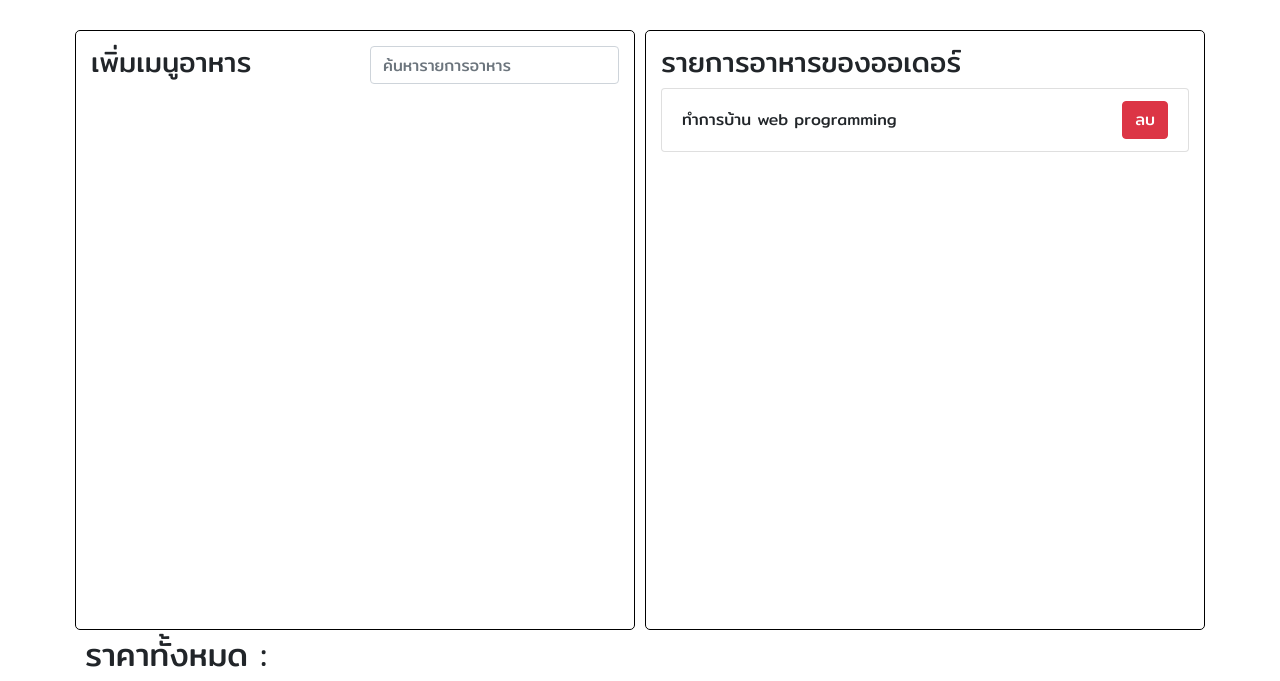
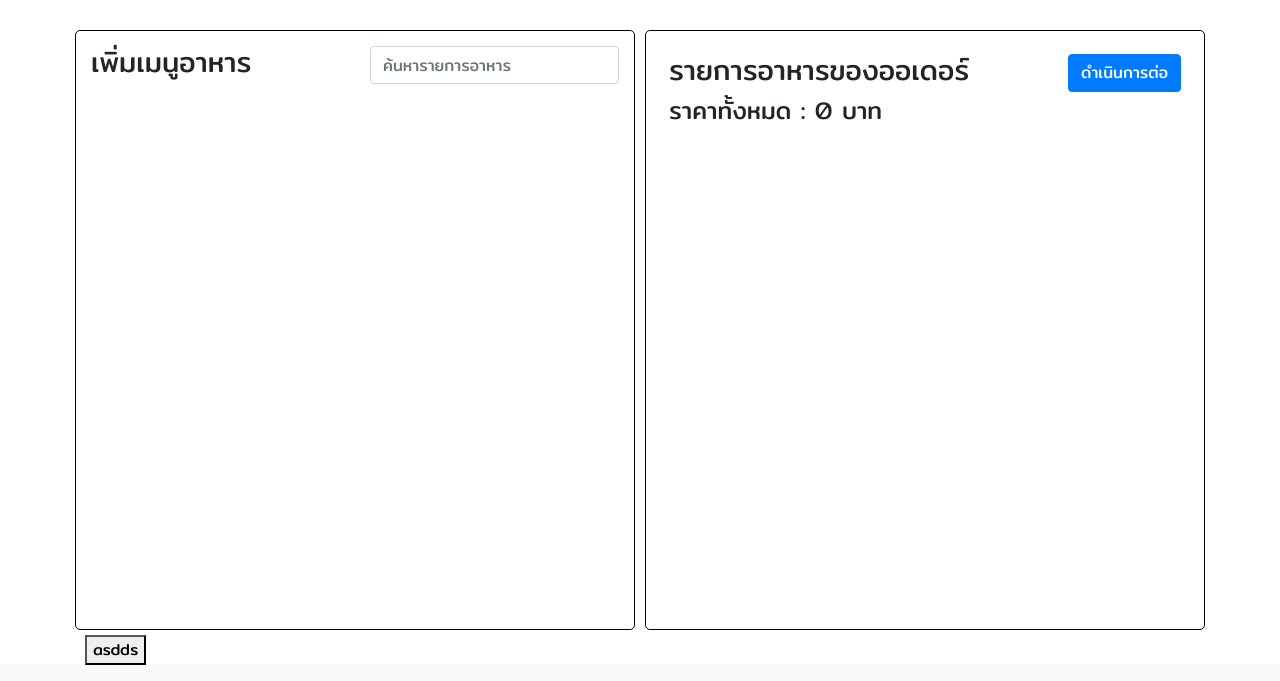
Before and after one commit to poohcid/Qlunch, a Django app: template work_in/templates/work_in/addfood.html in a window 1280 px wide. Shown: the part 159-840 px from the top of the page. Run offline with Django 3.2, Linux system fonts and the light colour scheme; the template is opened without the code that fills it, so the values that code supplies are empty; some libraries are stand-ins or nearby versions.

Commit message:
Update addfood.html

```diff
--- a/work_in/templates/work_in/addfood.html
+++ b/work_in/templates/work_in/addfood.html
@@ -28,7 +28,8 @@
             <li class="list-group-item d-flex justify-content-between align-items-center bd-highlight">
                 <div class="foodname p-1 flex-grow-1 bd-highlight">{{ f.name }}</div>
                 <div class="p-1 bd-highlight alert alert-primary m-0">{{ f.price }} บาท</div>
-                <div class="p-1 bd-highlight"> <button type="button" class="btn btn-success" onclick="addtoOrder(this)" value="{{ f.name }}">
+                <div class="p-1 bd-highlight"> <button type="button" class="btn btn-success" onclick="addtoOrder(this)"
+                        value="{{ f.name }}">
                         เพิ่ม
                     </button></div>
             </li>
@@ -37,59 +38,68 @@
     </div>
 
 
-    <div class="col-md todolist overflow-auto">
-        <h3>รายการอาหารของออเดอร์</h3>
+    <div class="col-md todolist overflow-auto ">
         <form action="">
-        <ul id="foodorder" class="list-group">
-            <li class="list-group-item d-flex justify-content-between align-items-center">
-                ทำการบ้าน web programming
-                <button type="button" class="btn btn-danger" onclick="deleteMenu(this)">
-                    ลบ
-                </button>
-            </li>
-        </ul>
+        <div class="d-flex bd-highlight">
+            <div class="p-2 w-100 bd-highlight">
+                <h3>รายการอาหารของออเดอร์</h3>
+                <h4>ราคาทั้งหมด : 0 บาท</h4>
+            </div>
+            <div class="p-2 flex-shrink-1 bd-highlight">
+                <input class="btn btn-primary" type="submit" name="" id="" value="ดำเนินการต่อ">
+            </div>
+        </div>
+            <ul id="foodorder" class="list-group">
+            </ul>
         </form>
     </div>
 
 </div>
 
-<div class="row">
-    <div class="col">
-        <h2>ราคาทั้งหมด : </h2>
-    </div>
-</div>
-
 <script>
     var total_price = 0;
     var count = 1
+
     function addtoOrder(list) {
         var order_ul = document.querySelectorAll("#foodorder > li")
         var have_menu = false
 
-        for(i=0;i<order_ul.length;i++){
-            if(list.value == order_ul[i].firstChild.textContent){
+        for (i = 0; i < order_ul.length; i++) {
+            if (list.value == order_ul[i].firstChild.textContent) {
                 num = order_ul[i].firstChild.nextSibling.value
                 order_ul[i].firstChild.nextSibling.value = parseInt(num) + 1
-
                 have_menu = true
             }
         }
-        if(have_menu == false){
+        if (have_menu == false) {
             ul = document.querySelector("#foodorder")
             li = document.createElement("li")
             li.className = "list-group-item d-flex justify-content-between align-items-center"
-            li.innerHTML = '<div class="foodname p-1 flex-grow-1 bd-highlight">'+list.value+'</div>'
-            li.innerHTML = li.innerHTML+'<input class="amount'+count+' form-control" style="width: 60px; margin-right: 10px;" type="number" value="1" min="0" max="999"/>'
-            li.innerHTML = li.innerHTML+'<button type="button" class="btn btn-danger" onclick="deleteMenu(this)">ลบ</button>'
+            li.innerHTML = '<div class="foodname p-1 flex-grow-1 bd-highlight">' + list.value + '</div>'
+            li.innerHTML = li.innerHTML + '<input class="amount' + count +
+                ' form-control" style="width: 60px; margin-right: 10px;" type="number" value="1" min="0" max="999"/>'
+            li.innerHTML = li.innerHTML +
+                '<button type="button" class="btn btn-danger" onclick="deleteMenu(this)">ลบ</button>'
             ul.appendChild(li)
-            count = count+1
+            count = count + 1
         }
     }
-    function deleteMenu(menuname){
+
+    function deleteMenu(menuname) {
         menuname.parentNode.remove()
+    }
+
+    function calculate(){
+        var order_ul = document.querySelectorAll("#foodorder > li")
+        console.log(order_ul)
+        for (i = 0; i < order_ul.length; i++) {
+            if (list.value == order_ul[i].firstChild.textContent) {
+
+            }
+        }
     }
 </script>
 
 
-
+<button onclick="calculate()">asdds</button>
 {% endblock  %}
```
